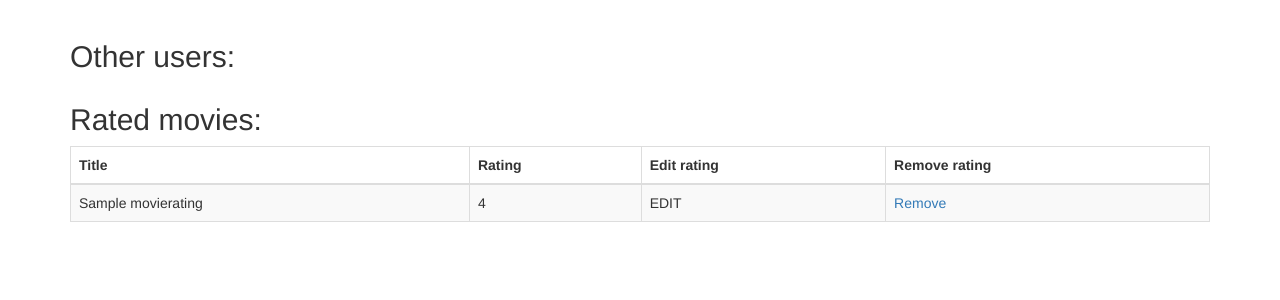
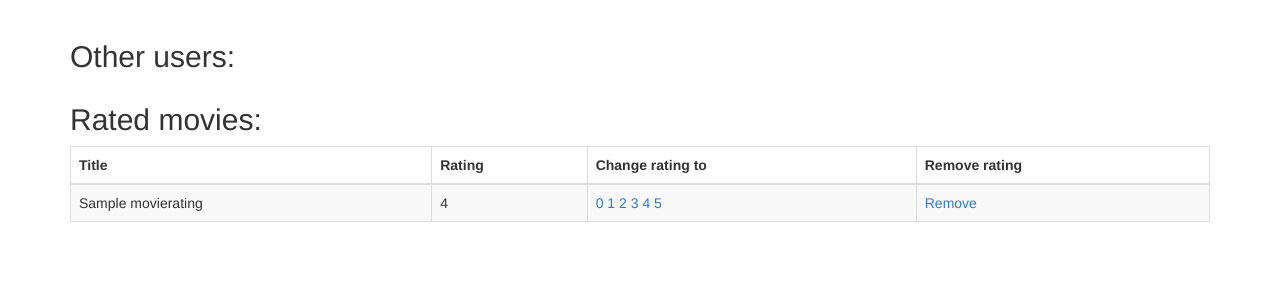
Before and after one commit to akononen/filmswithfriends, a Django app: page /profile/ in a window 1280 px wide. Shown: the part 52-352 px from the top of the page. Run offline with Django 3.2, Linux system fonts and the light colour scheme; a user stored in the database is signed in; tables that the repository leaves empty hold one stand-in row (values such as "Sample post"); some libraries are stand-ins or nearby versions.

Commit message:
edit rating functionality added

```diff
--- a/website/templates/profile.html
+++ b/website/templates/profile.html
@@ -28,7 +28,7 @@
       <tr>
         <th>Title</th>
         <th>Rating</th>
-        <th>Edit rating</th>
+        <th>Change rating to</th>
         <th>Remove rating</th>
     </tr>
     </thead>
@@ -37,8 +37,15 @@
     <tr>
       <td> {{rating.title}} </td>
       <td> {{rating.rating}} </td>
-      <td> EDIT </td>
-      <td> <a href="/profile/remove_rating/{{rating.id}}"">Remove</a></td>
+      <td>
+        <a href="/profile/change_rating/{{rating.id}}/0">0</a>
+        <a href="/profile/change_rating/{{rating.id}}/1">1</a>
+        <a href="/profile/change_rating/{{rating.id}}/2">2</a>
+        <a href="/profile/change_rating/{{rating.id}}/3">3</a>
+        <a href="/profile/change_rating/{{rating.id}}/4">4</a>
+        <a href="/profile/change_rating/{{rating.id}}/5">5</a>
+       </td>
+      <td> <a href="/profile/remove_rating/{{rating.id}}">Remove</a></td>
     </tr>
     {%endfor%}
 
--- a/website/urls.py
+++ b/website/urls.py
@@ -10,4 +10,5 @@ urlpatterns = [
     path("login/", views.login, name="login"),
     path("profile/", views.profile, name="profile"),
     path("profile/remove_rating/<int:movie_rating_id>", views.remove_rating, name="remove_rating"),
+    path("profile/change_rating/<int:movie_rating_id>/<int:new_rating>", views.change_rating, name="change_rating")
 ]
--- a/website/views.py
+++ b/website/views.py
@@ -52,6 +52,11 @@ def remove_rating(request, movie_rating_id):
     movie_rating.delete()
     return HttpResponseRedirect("/profile/")
 
+def change_rating(request, movie_rating_id, new_rating):
+    movie_rating = MovieRating.objects.get(id=movie_rating_id)
+    movie_rating.rating = new_rating
+    movie_rating.save()
+    return HttpResponseRedirect("/profile/")
 # adding a friend to one-to-one link and to connections
 #def add_friend(user, friend):
 #    c1 = Connection(user1=user, user2=friend)
```
Also changed, not shown: README.md.
